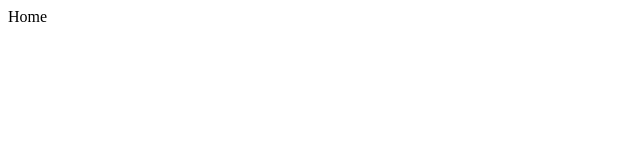
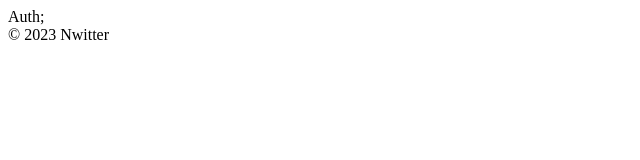
Before and after one commit to seochan99/ntwitter, a React (Create React App) app in the folder nwitter/: page /#/ in a window 1280 px wide. Shown: the top 160 px of the page, without its empty margins (0-640 px from the left). Built offline with nearby package versions, Linux system fonts and the light colour scheme.

Commit message:
refactor : usestate app.js로 이동

```diff
--- a/nwitter/src/components/App.js
+++ b/nwitter/src/components/App.js
@@ -1,7 +1,14 @@
 import AppRouter from "./Router";
+import { useState } from "react";
 
 function App() {
-    return <AppRouter />;
+    const [isLoggedIn, setIsLoggedIn] = useState(false);
+    return (
+        <>
+            <AppRouter isLoggedIn={isLoggedIn} />;
+            <footer>&copy; {new Date().getFullYear()} Nwitter</footer>
+        </>
+    );
 }
 
 export default App;
--- a/nwitter/src/components/Router.js
+++ b/nwitter/src/components/Router.js
@@ -1,10 +1,9 @@
-import { useState } from "react";
 import { HashRouter as Router, Route, Routes } from "react-router-dom";
 import Auth from "../routes/Auth";
 import Home from "../routes/Home";
 
-const AppRouter = () => {
-    const [isLoggedIn, setIsLoggedIn] = useState(true);
+const AppRouter = ({ isLoggedIn }) => {
+    console.log(isLoggedIn);
     return (
         <Router>
             <Routes>
```
